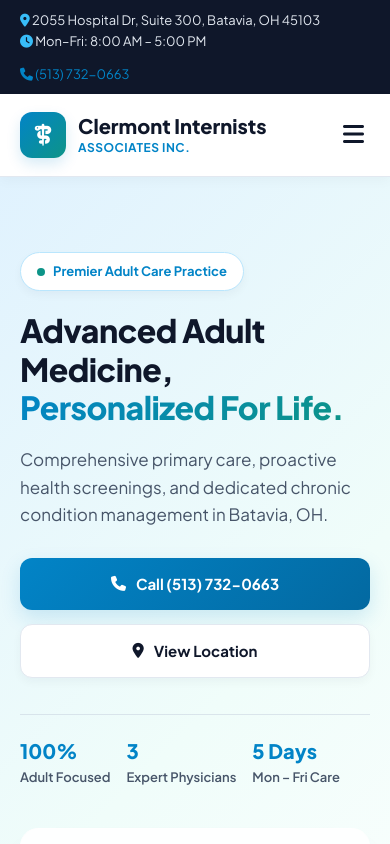
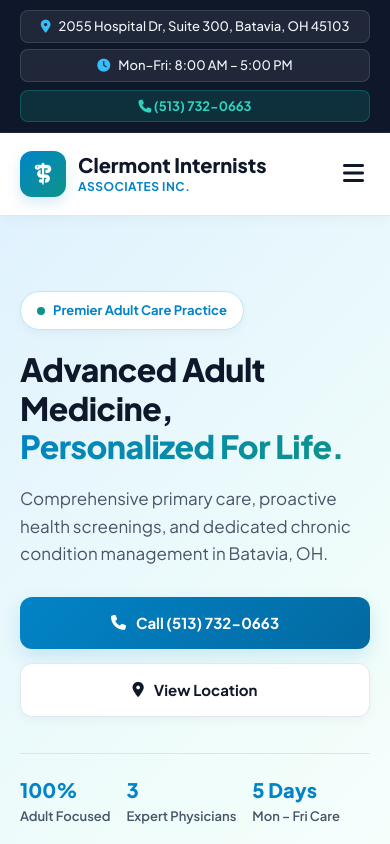
Before and after one commit to pranavkakumanu2012/clermont-internists, a plain HTML site: page index.html in a window 390 px wide. Shown: the top 844 px of the page. Drawn offline with Linux system fonts and the light colour scheme.

Commit message:
Update styles.css

```diff
--- a/styles.css
+++ b/styles.css
@@ -52,12 +52,13 @@ a:hover {
   padding: 0 20px;
 }
 
-/* Top Announcement Bar */
+/* Organized Top Announcement Bar */
 .top-bar {
   background: var(--text-main);
   color: #e2e8f0;
   font-size: 13px;
   padding: 10px 0;
+  border-bottom: 1px solid #1e293b;
 }
 
 .top-bar-inner {
@@ -68,19 +69,46 @@ a:hover {
   gap: 12px;
 }
 
-.top-info {
+.top-badges-group {
   display: flex;
-  gap: 24px;
+  align-items: center;
+  gap: 14px;
   flex-wrap: wrap;
+}
+
+.top-badge-pill {
+  display: inline-flex;
+  align-items: center;
+  gap: 8px;
+  background: rgba(255, 255, 255, 0.07);
+  border: 1px solid rgba(255, 255, 255, 0.12);
+  padding: 5px 12px;
+  border-radius: 50px;
+  font-weight: 500;
+  color: #f1f5f9;
+}
+
+.top-phone-pill {
+  display: inline-flex;
+  align-items: center;
+  background: rgba(13, 148, 136, 0.2);
+  border: 1px solid rgba(13, 148, 136, 0.4);
+  padding: 5px 14px;
+  border-radius: 50px;
+}
+
+.top-phone-pill a {
+  color: #2dd4bf;
+  font-weight: 700;
+  text-decoration: none;
+}
+
+.top-phone-pill a:hover {
+  text-decoration: underline;
 }
 
 .icon-glow {
   color: #38bdf8;
-}
-
-.top-phone a {
-  color: #ffffff;
-  font-weight: 700;
 }
 
 /* Navbar */
@@ -699,12 +727,20 @@ a:hover {
 @media (max-width: 768px) {
   .top-bar-inner {
     flex-direction: column;
-    align-items: flex-start;
+    align-items: stretch;
+    gap: 8px;
   }
 
-  .top-info {
+  .top-badges-group {
     flex-direction: column;
-    gap: 4px;
+    align-items: stretch;
+    gap: 6px;
+  }
+
+  .top-badge-pill, .top-phone-pill {
+    justify-content: center;
+    text-align: center;
+    border-radius: 8px;
   }
 
   .menu-toggle {
```
